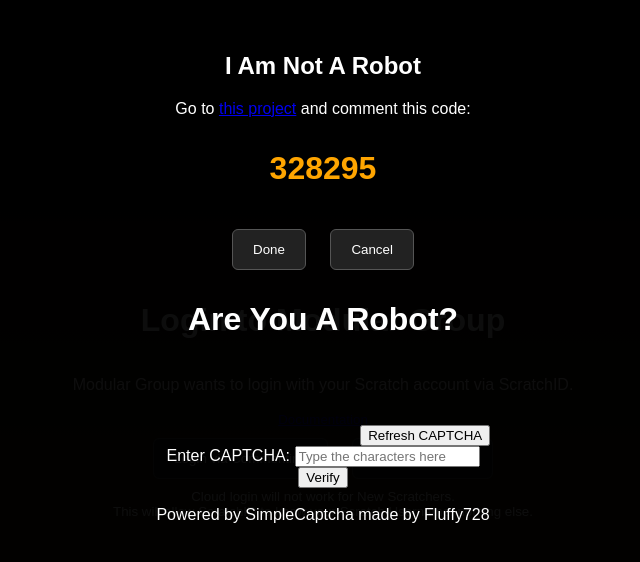
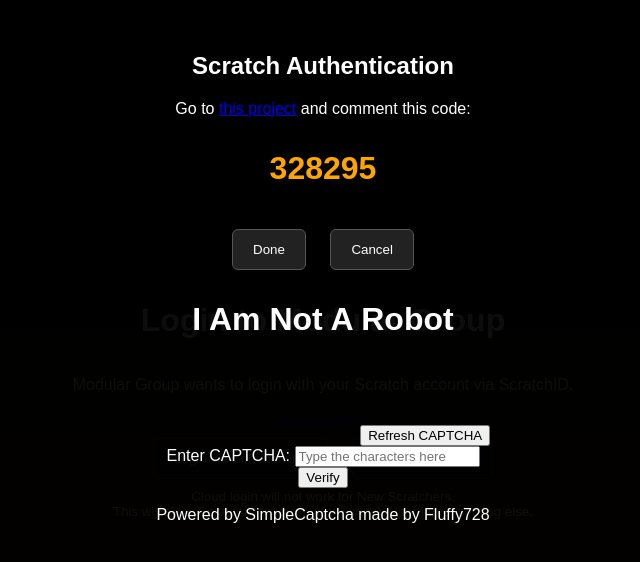
Before and after one commit to polylogue2/scratch-id, a website: page src/public/index.html in a window 1280 px wide. Both pictures are taken after a click on the button "Login via Commenting". Shown: the whole page, without its empty margins (317-957 px from the left). Drawn offline with Linux system fonts and the light colour scheme; files whose address does not match are found by name.

Commit message:
Update index.html

```diff
--- a/src/public/index.html
+++ b/src/public/index.html
@@ -19,7 +19,7 @@
 
   <div class="modal" id="auth-modal">
     <div class="center">
-      <h2>I Am Not A Robot</h2>
+      <h2>Scratch Authentication</h2>
       <p id="auth-instructions"></p>
       <div class="code" id="auth-code">------</div>
       <button class="btn" onclick="verifyCode()">Done</button>
@@ -27,7 +27,7 @@
       <p id="status-msg"></p>
 
       <div class="bg-white p-8 rounded-lg shadow-xl w-full max-w-md">
-        <h1 class="text-3xl font-bold text-center text-gray-800 mb-6">Are You A Robot?</h1>
+        <h1 class="text-3xl font-bold text-center text-gray-800 mb-6">I Am Not A Robot</h1>
 
         <div class="mb-6 flex flex-col items-center">
             <canvas id="captchaCanvas" width="200" height="80" class="mb-4"></canvas>
```
